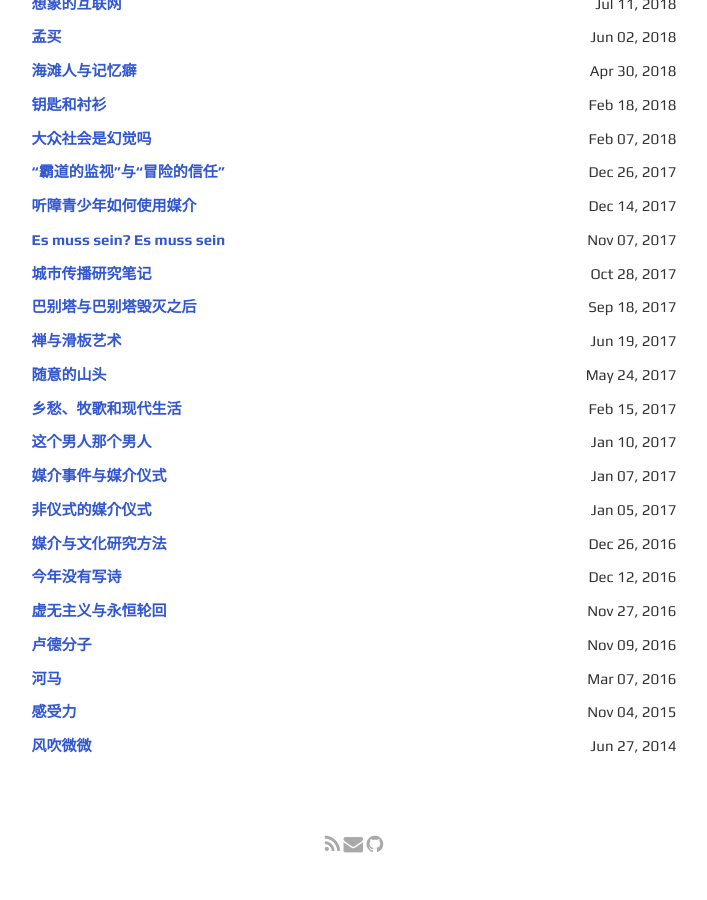
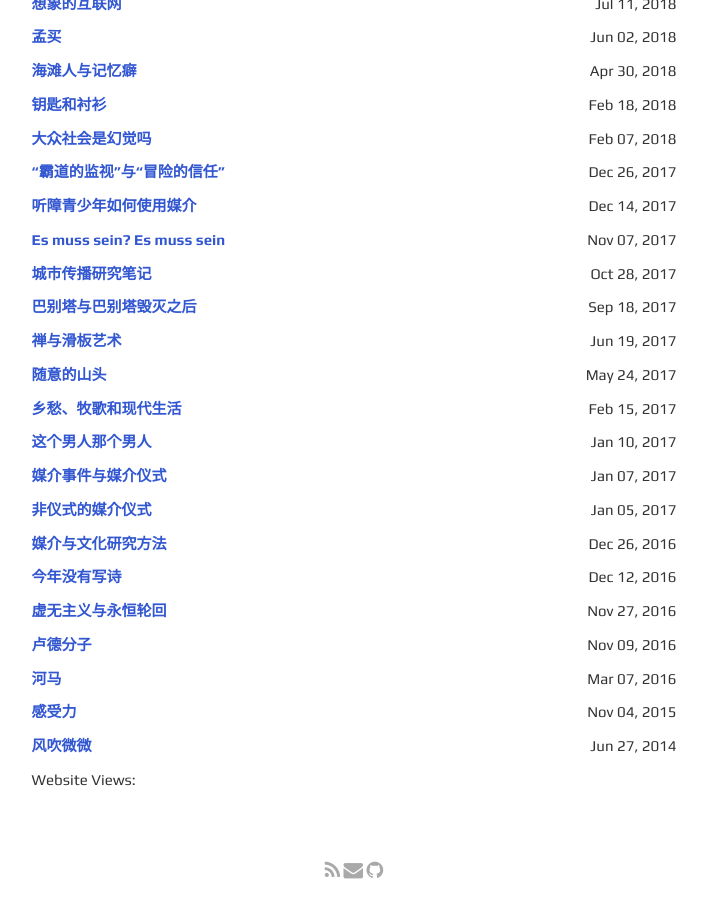
Before and after one commit to codyb1ue/codyb1ue.github.io, a Jekyll site: the page built from index.html, in a window 1280 px wide and 900 px high, scrolled down 1951 px. Shown: the whole window, without its empty margins (286-993 px from the left). Built offline with Jekyll 4.4.1, drawn with Linux system fonts in a browser that asks for light colours; the list of posts is cut into pages by our own code; before the commit the page ends 2825 px from its top, so only the background shows below that.

Commit message:
Update index.html

```diff
--- a/index.html
+++ b/index.html
@@ -65,4 +65,9 @@
             {% endunless %}
         {% endfor %}
     </ul>
+
+<span id="busuanzi_container_site_pv">
+    Website Views: <span id="busuanzi_value_site_pv"></span>
+</span>
+
 </section>
```
